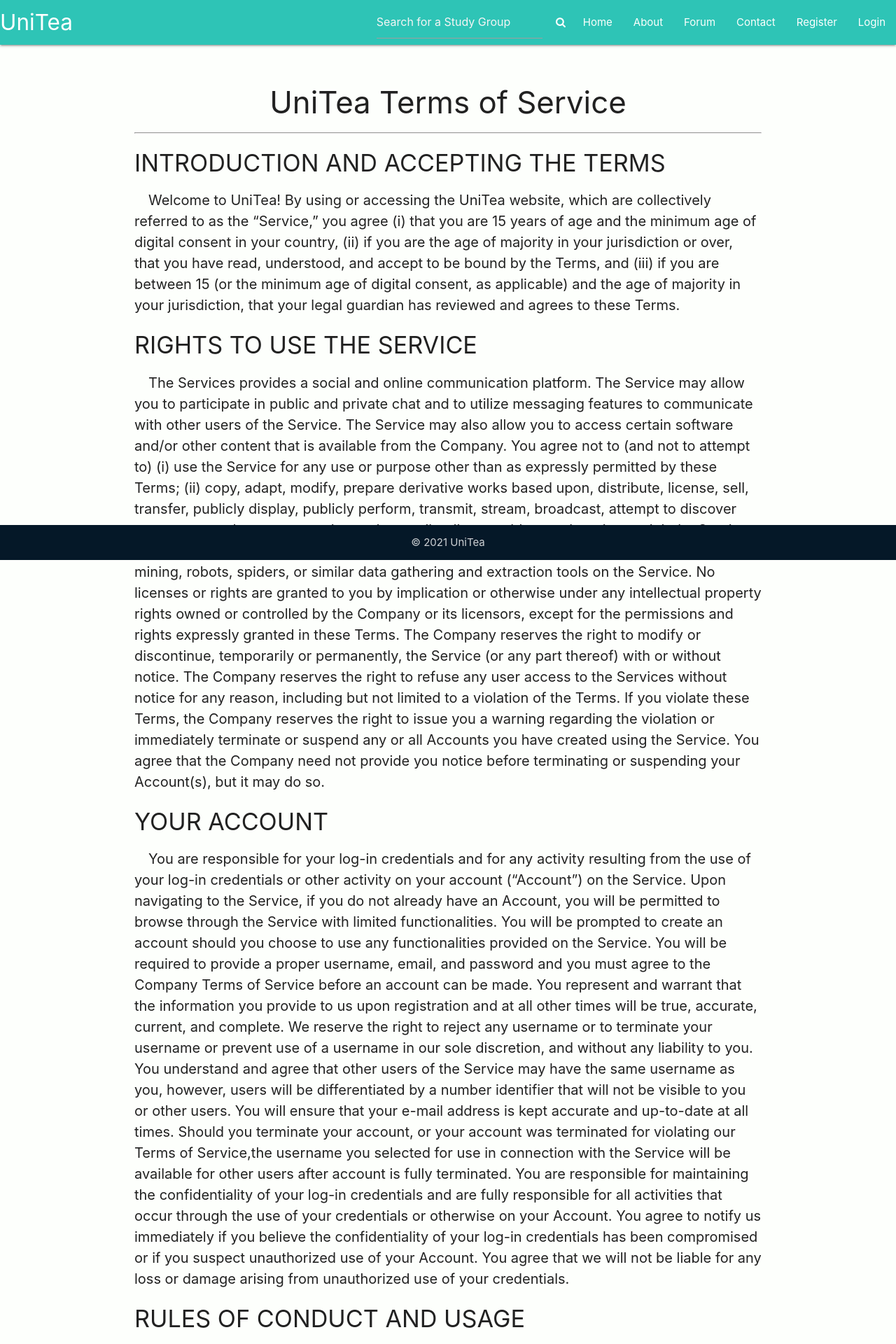
After one commit to kiaragil/unitea, a Django app: template study_site/templates/termsofservice.html in a window 1280 px wide. The commit adds this page. Shown: the top 1920 px of the page at 70% size. Run offline with Django 3.2, Linux system fonts and the light colour scheme; the template is opened without the code that fills it, so the values that code supplies are empty.

Commit message:
compiled, organized, created, and linked the ToS page

```diff
--- a/study_site/study_app/static/css/style.css
+++ b/study_site/study_app/static/css/style.css
@@ -558,3 +558,13 @@ form input, button {
 #text-comment{
   display: inline-flex;
 }
+
+/* Terms of Service */
+.tos-title{
+  padding-top: 30px;
+}
+
+.tos-p{
+  font-size: 20px;
+  text-align: left;
+}
--- a/study_site/study_app/views.py
+++ b/study_site/study_app/views.py
@@ -75,6 +75,9 @@ def aboutUs(request, member):
     context = {}
     return HttpResponse(template.render(context, request))
 
+#shows terms of service
+def tos(request):
+    return render(request, 'termsofservice.html')
 
 # ----------------------------
 #  User
--- a/study_site/study_site/urls.py
+++ b/study_site/study_site/urls.py
@@ -38,6 +38,7 @@ urlpatterns = [
     path('search', views.searchStudyGroups),
     path('editpassword', views.editPassword),
     path('updatepassword', views.updatePassword),
+    path('termsofservice', views.tos),
 
     path('<int:userId>/userprofile', views.showUserProfile),
 
--- a/study_site/templates/register.html
+++ b/study_site/templates/register.html
@@ -23,7 +23,7 @@
                 <tr>
                     <label>
                         {{ form.tosCheck }}
-                        <span style="color: black; margin-bottom: 10px;">I agree to <a href="#">Terms of Service</a></span>
+                        <span style="color: black; margin-bottom: 10px;">I agree to <a href="/termsofservice">Terms of Service</a></span>
                     </label>
                     <br>
                     <button class="btn waves-effect waves-light" id="reg-button" type="submit" name="action">Sign Up
--- /dev/null
+++ b/study_site/templates/termsofservice.html
@@ -0,0 +1,82 @@
+{% extends 'layouts/base.html' %} {% block content %}
+    <div class="tos-block">
+        <div class="tos-title">
+            <h3>UniTea Terms of Service</h3>
+        </div>
+
+        <hr class="solid">
+
+        <div class="tos-subtopic1">
+            <h4 align="left">INTRODUCTION AND ACCEPTING THE TERMS</h4>
+        </div>
+        <div class="tos-subbody1">
+            <p class="tos-p" align="left">
+                &emsp;Welcome to UniTea!  By using or accessing the UniTea website, which are collectively referred to as the “Service,” you agree (i) that you are 15 years of age and the minimum age of digital consent in your country, (ii) if you are the age of majority in your jurisdiction or over, that you have read, understood, and accept to be bound by the Terms, and (iii) if you are between 15 (or the minimum age of digital consent, as applicable) and the age of majority in your jurisdiction, that your legal guardian has reviewed and agrees to these Terms.
+            </p>
+        </div>
+
+        <div class="tos-subtopic2">
+            <h4 align="left">RIGHTS TO USE THE SERVICE</h4>
+        </div>
+        <div class="tos-subbody2">
+            <p class="tos-p" align="left">
+                &emsp;The Services provides a social and online communication platform.
+                The Service may allow you to participate in public and private chat and to utilize messaging features to communicate with other users of the Service.
+                The Service may also allow you to access certain software and/or other content that is available from the Company.
+                You agree not to (and not to attempt to) (i) use the Service for any use or purpose other than as expressly permitted by these Terms; (ii) copy, adapt, modify, prepare derivative works based upon, distribute, license, sell, transfer, publicly display, publicly perform, transmit, stream, broadcast, attempt to discover any source code, reverse engineer, decompile, disassemble, or otherwise exploit the Service or any portion of the Service, except as expressly permitted in these Terms; or (iii) use data mining, robots, spiders, or similar data gathering and extraction tools on the Service.
+                No licenses or rights are granted to you by implication or otherwise under any intellectual property rights owned or controlled by the Company or its licensors, except for the permissions and rights expressly granted in these Terms.
+                The Company reserves the right to modify or discontinue, temporarily or permanently, the Service (or any part thereof) with or without notice. The Company reserves the right to refuse any user access to the Services without notice for any reason, including but not limited to a violation of the Terms. If you violate these Terms, the Company reserves the right to issue you a warning regarding the violation or immediately terminate or suspend any or all Accounts you have created using the Service. You agree that the Company need not provide you notice before terminating or suspending your Account(s), but it may do so.
+            </p>
+        </div>
+
+        <div class="tos-subtopic3">
+            <h4 align="left">YOUR ACCOUNT</h4>
+        </div>
+        <div class="tos-subbody3">
+            <p class="tos-p" align="left">
+                &emsp;You are responsible for your log-in credentials and for any activity resulting from the use of your log-in credentials or other activity on your account (“Account”) on the Service.
+                Upon navigating to the Service, if you do not already have an Account, you will be permitted to browse through the Service with limited functionalities.
+                You will be prompted to create an account should you choose to use any functionalities provided on the Service.
+                You will be required to provide a proper username, email, and password and you must agree to the Company Terms of Service before an account can be made.
+                You represent and warrant that the information you provide to us upon registration and at all other times will be true, accurate, current, and complete.
+                We reserve the right to reject any username or to terminate your username or prevent use of a username in our sole discretion, and without any liability to you.
+                You understand and agree that other users of the Service may have the same username as you, however, users will be differentiated by a number identifier that will not be visible to you or other users.
+                You will ensure that your e-mail address is kept accurate and up-to-date at all times.
+                Should you terminate your account, or your account was terminated for violating our Terms of Service,the username you selected for use in connection with the Service will be available for other users after account is fully terminated.
+                You are responsible for maintaining the confidentiality of your log-in credentials and are fully responsible for all activities that occur through the use of your credentials or otherwise on your Account.
+                You agree to notify us immediately if you believe the confidentiality of your log-in credentials has been compromised or if you suspect unauthorized use of your Account. You agree that we will not be liable for any loss or damage arising from unauthorized use of your credentials.
+            </p>
+        </div>
+
+        <div class="tos-subtopic4">
+            <h4 align="left">RULES OF CONDUCT AND USAGE</h4>
+        </div>
+        <div class="tos-subbody4">
+            <p class="tos-p" align="left">
+                &emsp;The Service provides communication channels such as forums ("Main Forums") or communities ("Study Group Forums") designed to enable you to communicate with other Service users.
+                The Company has no obligation to monitor these communication channels but it may do so in connection with providing the Service.
+                The Company may also terminate or suspend your access to Main Forums or Study Group Forums at any time, without notice, for any reason.
+                You acknowledge that any user content (including without limitation chats, postings, or materials posted by users) on the Main Forums or Study Group Forums is neither endorsed nor controlled by us.
+                The Company will not under any circumstances be liable for any activity within Main Forums or Study Group Forums. The Company is not responsible for information that you choose to share on the Main Forums or Study Group Forums, or for the actions of other users. As a condition of your use of the Service, and without limiting your other obligations under these Terms, you agree to comply with the restrictions and rules of use set forth in these Terms and our Community Guidelines as well as any additional restrictions or rules (such as application-specific rules) set forth in the Service. As an example, you agree not to use the Service in order to:
+            </p>
+            <p class="tos-p" align="left">
+                &emsp;- post, transmit or otherwise disseminate information that is objectionable as outlined in our Community Guidelines;
+            </p>
+            <p class="tos-p" align="left">
+                &emsp;- defame, libel, ridicule, mock, stalk, threaten, harass, intimidate or abuse anyone;
+            </p>
+            <p class="tos-p" align="left">
+                &emsp;- engage in conduct that is fraudulent or illegal or otherwise harmful to UniTea or any other user;
+            </p>
+            <p class="tos-p" align="left">
+                &emsp;- attempt to obtain passwords or other private information from other members;
+            </p>
+            <p class="tos-p" align="left">
+                &emsp;- improperly use support of feedback features or complaint buttons to make false reports to us;
+            </p>
+            <p class="tos-p" align="left">
+                These rules of use are not meant to be exhaustive, and we reserve the right to determine what conduct we consider to be a violation of the Terms, Community Guidelines or improper use of the Service and to take action including termination of your Account and exclusion from further participation in the Service.
+            </p>
+        </div>
+    </div>
+{% endblock %}
```
